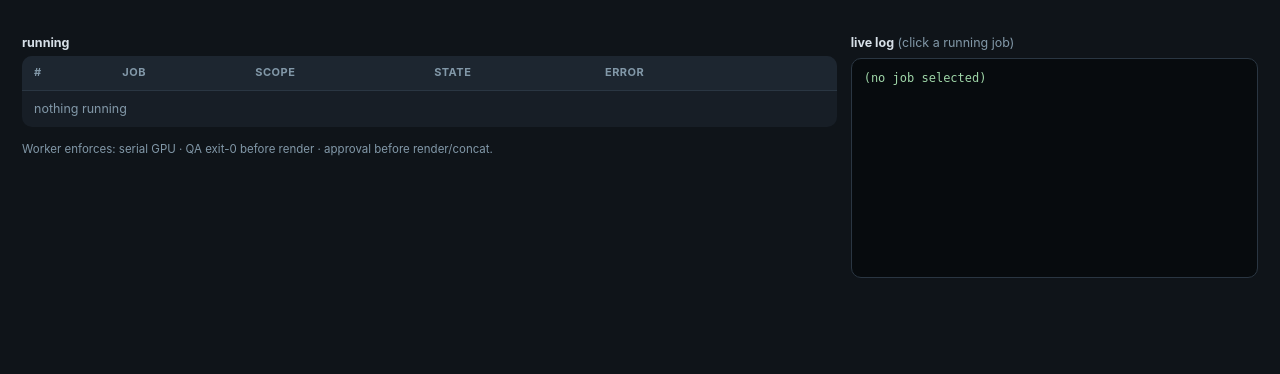
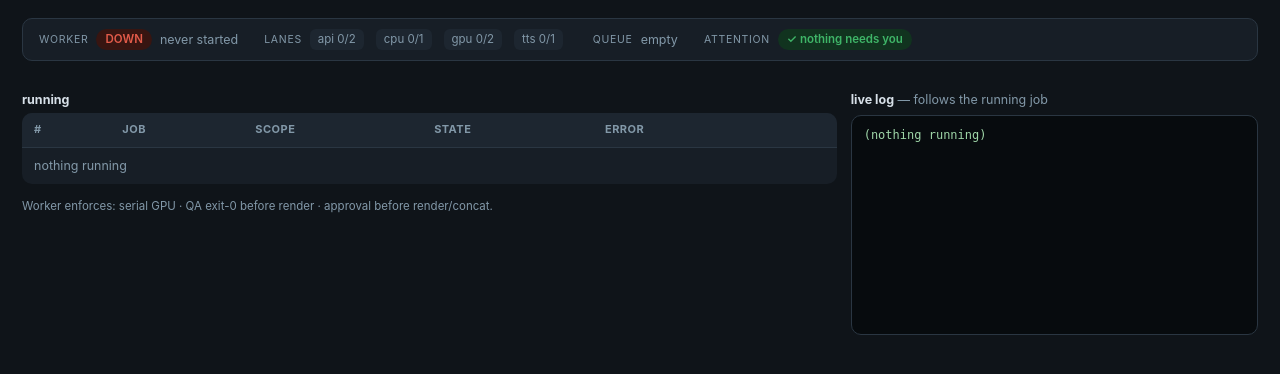
Before and after one commit to JidAiLabs/Manhwa, a FastAPI app: page / in a window 1280 px wide. Shown: the part 55-429 px from the top of the page. Run offline with FastAPI, Linux system fonts and the light colour scheme; data that the repository does not hold is empty.

Commit message:
feat(dashboard): make a stuck job LOOK stuck — health strip, row truth, requeue
The highest-value change in this series. A job whose child process had died
rendered identically to a healthy long-running one, so the only cure anyone
knew was restarting the whole worker. Now the three cases are distinct at a
glance and the broken one is a single click from fixed:

  RUNNING     purple, elapsed / ~estimate, progress bar (amber past estimate)
  CANCELLING  amber, "killing its process tree…"
  STUCK       red, "no process for 48:23 — its child is gone", [requeue]

New health strip on the queue page, on its OWN 5s poll so liveness stays
true even when nothing in the queue changes: worker alive/down with an AGE
(never a raw UTC stamp), per-lane busy/width, queue depth + oldest wait, and
an attention count that collapses to a green tick at zero.

The queue groups are now driven by EXPLICIT state sets. Deriving "finished"
as "not running and not queued" silently swallowed 'cancelling' — a job with
a live child — which is why pressing Cancel made a row vanish from the UI
while the process kept going.

The chapter page reads the SAME jobs.health() call, so it can never disagree
with the queue about whether a chapter's job is stuck; it also counts
'cancelling' as busy, since that chapter is still being written to.

The live log pane now follows the running job instead of saying "(no job
selected)" until clicked — a busy machine used to show no evidence it was
doing anything. Clicking a specific job's log pins it (otherwise the 3s poll
would overwrite the choice a moment after you made it), with a link to
resume following.

Verified in a browser against a seeded catalog: all three job states render
correctly, both range selects emit identical options, a 0-based series shows
episode 0 and a 1-based series shows no 0 at all, the estimate annotates
"1 need downloading first", and Requeue moves a dead job back to queued with
its pgid cleared and the STUCK badge gone.

Co-Authored-By: Claude Opus 4.8 (1M context) <noreply@anthropic.com>

```diff
--- a/studio/dashboard/app.py
+++ b/studio/dashboard/app.py
@@ -483,18 +483,33 @@ def create_app(db_path: str = "studio.db") -> FastAPI:
     @app.get("/", response_class=HTMLResponse)
     def queue_page(request: Request):
         c = con()
-        return page("queue.html", request, jobs=jobs.queue_view(c),
-                    series=_series_rows(c))
+        return page("queue.html", request, series=_series_rows(c),
+                    **_queue_ctx(c))
+
+    def _queue_ctx(c: sqlite3.Connection) -> Dict[str, Any]:
+        """Queue rows ANNOTATED with health, so a stuck job looks stuck.
+        Without this the UI cannot distinguish 'running for 40 minutes
+        because that is how long it takes' from 'running for 40 minutes
+        because its process died 38 minutes ago'."""
+        h = jobs.health(c)
+        stale = {s["id"]: s for s in h["stale"]}
+        overdue = {o["id"] for o in h["overdue"]}
+        rows = jobs.queue_view(c)
+        for j in rows:
+            j["is_stale"] = j["id"] in stale
+            j["is_overdue"] = j["id"] in overdue and j["id"] not in stale
+        return {"jobs": rows, "health": h}
 
     @app.get("/partials/queue", response_class=HTMLResponse)
     def queue_partial(request: Request):
-        c = con()
-        return page("partials/queue_table.html", request,
-                    jobs=jobs.queue_view(c))
+        return page("partials/queue_table.html", request, **_queue_ctx(con()))
 
-    @app.get("/partials/log/{job_id}", response_class=PlainTextResponse)
-    def log_partial(job_id: int):
-        c = con()
+    @app.get("/partials/health", response_class=HTMLResponse)
+    def health_strip(request: Request):
+        return page("partials/health_strip.html", request,
+                    health=jobs.health(con()))
+
+    def _log_tail(c: sqlite3.Connection, job_id: int) -> str:
         r = c.execute("SELECT log_path FROM job WHERE id=?",
                       (job_id,)).fetchone()
         if not r or not r[0]:
@@ -511,6 +526,24 @@ def create_app(db_path: str = "studio.db") -> FastAPI:
             size = f.tell()
             f.seek(max(0, size - 8192))
             return f.read().decode("utf-8", "replace")
+
+    @app.get("/partials/log/active", response_class=PlainTextResponse)
+    def log_active():
+        """The log of whatever is running right now. The pane used to say
+        '(no job selected)' until you clicked something — so the default view
+        of a busy machine showed no evidence it was doing anything."""
+        c = con()
+        r = c.execute(
+            "SELECT id FROM job WHERE type!='heartbeat' AND state IN "
+            "('running','cancelling') ORDER BY started_at DESC, id DESC "
+            "LIMIT 1").fetchone()
+        if not r:
+            return "(nothing running)"
+        return f"── job #{r[0]} ──\n" + _log_tail(c, r[0])
+
+    @app.get("/partials/log/{job_id}", response_class=PlainTextResponse)
+    def log_partial(job_id: int):
+        return _log_tail(con(), job_id)
 
     @app.get("/runs", response_class=HTMLResponse)
     def runs_page(request: Request):
@@ -589,11 +622,24 @@ def create_app(db_path: str = "studio.db") -> FastAPI:
         v_allowed, v_why = gates.voice_allowed(c, cid, ch["ep_dir"])
         # the chapter's live job, if any — approving a gate kicks off work the
         # operator could previously only find on the queue page or in the logs
+        # 'cancelling' included: its child is still running, so from this
+        # page's point of view the chapter IS busy. Leaving it out made a
+        # cancelled-but-not-yet-reaped chapter look idle while a process was
+        # still writing its manifests.
         aj = c.execute(
             "SELECT id, type, state FROM job WHERE chapter_id=? AND "
-            "state IN ('running','queued') ORDER BY id DESC LIMIT 1",
-            (cid,)).fetchone()
+            "state IN ('running','cancelling','queued') ORDER BY id DESC "
+            "LIMIT 1", (cid,)).fetchone()
         active_job = dict(zip(("id", "type", "state"), aj)) if aj else None
+        if active_job:
+            # the SAME stale/overdue verdict the queue page uses, from the
+            # same jobs.health() call — two pages computing "is it stuck"
+            # separately is how they end up disagreeing
+            _h = jobs.health(c)
+            active_job["is_stale"] = any(s["id"] == active_job["id"]
+                                         for s in _h["stale"])
+            active_job["is_overdue"] = any(o["id"] == active_job["id"]
+                                           for o in _h["overdue"])
         # full per-phase run history with timings — the stage_run rows always
         # had this; there was just no per-chapter view exposing it
         run_history = [dict(zip(("stage", "started_at", "dur", "ok"), r))
--- a/studio/dashboard/static/style.css
+++ b/studio/dashboard/static/style.css
@@ -70,3 +70,15 @@ tr.overdue td{background:#2a220c33}
   table{display:block;overflow-x:auto;white-space:nowrap}
   .cards{grid-template-columns:repeat(auto-fit,minmax(150px,1fr))}
 }
+
+/* --- health strip: is the factory alive right now? ----------------------- */
+.hstrip{display:flex;gap:26px;flex-wrap:wrap;align-items:center;
+  background:var(--panel);border:1px solid var(--line);border-radius:10px;
+  padding:10px 16px;margin-bottom:14px}
+.hitem{display:flex;gap:8px;align-items:center}
+.hitem .k{font-size:10.5px;text-transform:uppercase;letter-spacing:.7px;
+  color:var(--dim)}
+.lane{font-size:11.5px;color:var(--dim);background:var(--panel2);
+  border-radius:6px;padding:2px 8px;margin-right:4px}
+.lane.busy{color:var(--run);background:#221640}
+.bar > i{transition:width .4s ease}
--- a/studio/dashboard/templates/chapter.html
+++ b/studio/dashboard/templates/chapter.html
@@ -9,7 +9,11 @@
 <div class="t">{% if s.done and s.dur %}{{ fmt_eta(s.dur) }}{% elif s.done %}✓{% else %}~{{ fmt_eta(s.eta) }}{% endif %}</div>
 </div>{% endfor %}
 </div>
-{% if active_job %}<div class="row"><span class="b ok">⏳ {{ active_job.type }} job #{{ active_job.id }} is {{ active_job.state }} for this chapter — <a href="/" style="color:inherit">watch progress on the queue page</a></span></div>{% endif %}
+{% if active_job %}<div class="row">
+{% if active_job.is_stale %}<span class="b stale">🚨 {{ active_job.type }} job #{{ active_job.id }} is STUCK — its process is gone and it is holding this chapter. <a href="/" style="color:inherit;text-decoration:underline">requeue it on the queue page</a></span>
+{% elif active_job.state == 'cancelling' %}<span class="b cancel">⏹ {{ active_job.type }} job #{{ active_job.id }} is being cancelled — its process tree is still being killed</span>
+{% else %}<span class="b {{ 'warn' if active_job.is_overdue else 'ok' }}">⏳ {{ active_job.type }} job #{{ active_job.id }} is {{ active_job.state }} for this chapter{% if active_job.is_overdue %} and is over its estimate{% endif %} — <a href="/" style="color:inherit">watch progress on the queue page</a></span>{% endif %}
+</div>{% endif %}
 {% if run_history %}<details style="margin:.4em 0"><summary style="cursor:pointer;opacity:.7">run history — every phase with timings ({{ run_history|length }} runs)</summary>
 <table style="font-size:.85em;margin:.4em 0;border-collapse:collapse">
 <tr><th style="text-align:left;padding:0 .8em 0 0">phase</th><th style="text-align:left;padding:0 .8em 0 0">started (UTC)</th><th style="text-align:right;padding:0 .8em 0 0">took</th><th></th></tr>
--- /dev/null
+++ b/studio/dashboard/templates/partials/health_strip.html
@@ -0,0 +1,37 @@
+{# The one strip that answers "is the factory alive right now?" — refreshed on
+   its own timer so it stays true even when nothing else on the page changes.
+   Every value is an AGE with a verdict attached, never a raw UTC timestamp:
+   "alive 6s ago" is readable at a glance, "2026-07-21T13:04:11Z" is not. #}
+<div class="hstrip">
+  <div class="hitem">
+    <span class="k">worker</span>
+    {% if health.worker_down %}
+      <span class="b err">DOWN</span>
+      <span class="kv">{% if health.heartbeat_age_sec is none %}never started{% else %}no heartbeat for {{ fmt_eta(health.heartbeat_age_sec) }}{% endif %}</span>
+    {% else %}
+      <span class="b ok">alive</span>
+      <span class="kv">{{ health.heartbeat_age_sec }}s ago</span>
+    {% endif %}
+  </div>
+
+  <div class="hitem">
+    <span class="k">lanes</span>
+    {% for name, l in health.lanes | dictsort %}<span class="lane {{ 'busy' if l.busy else '' }}">{{ name }} {{ l.busy }}/{{ l.width }}</span>{% endfor %}
+  </div>
+
+  <div class="hitem">
+    <span class="k">queue</span>
+    {% if health.queued %}
+      <span class="kv"><b>{{ health.queued }}</b> waiting · oldest {{ fmt_eta(health.queued_oldest_sec) }}</span>
+    {% else %}<span class="kv">empty</span>{% endif %}
+  </div>
+
+  <div class="hitem">
+    <span class="k">attention</span>
+    {% if health.stale or health.overdue or health.failed_recent %}
+      {% if health.stale %}<span class="b stale">{{ health.stale|length }} STUCK</span>{% endif %}
+      {% if health.overdue %}<span class="b warn">{{ health.overdue|length }} overdue</span>{% endif %}
+      {% if health.failed_recent %}<span class="b err">{{ health.failed_recent }} failed today</span>{% endif %}
+    {% else %}<span class="b ok">✓ nothing needs you</span>{% endif %}
+  </div>
+</div>
--- a/studio/dashboard/templates/partials/queue_table.html
+++ b/studio/dashboard/templates/partials/queue_table.html
@@ -1,44 +1,85 @@
-{% set running = jobs | selectattr('state','equalto','running') | list %}
-{% set queued  = jobs | selectattr('state','equalto','queued')  | list %}
+{# Groups are driven by EXPLICIT state sets. Deriving "finished" as
+   "not running and not queued" silently swallowed 'cancelling' — a job with a
+   live child — so pressing Cancel made the row vanish from the UI entirely
+   while the process kept going. Every state must land in exactly one group. #}
+{% set live    = jobs | selectattr('state','in',['running','cancelling']) | list %}
+{% set queued  = jobs | selectattr('state','equalto','queued') | list %}
+{% set finished = jobs | selectattr('state','in',['done','failed','cancelled']) | list %}
+
+{% macro scope(j) -%}
+{% if j.chapter_id %}<a href="/chapter/{{ j.chapter_id }}" style="color:var(--acc)">{{ j.scope_name or ('ch#' ~ j.chapter_id|string) }}</a>
+{%- elif j.bundle_id %}bundle#{{ j.bundle_id }}
+{%- elif j.series_id %}{{ j.scope_name or ('series#' ~ j.series_id|string) }}
+{%- else %}—{% endif %}
+{%- endmacro %}
+
+{% macro logbtn(j) -%}
+{% if j.log_path %}<button class="ghost" hx-get="/partials/log/{{ j.id }}" hx-target="#log" hx-swap="innerHTML">log</button>{% endif %}
+{%- endmacro %}
+
 <div class="kv" style="margin-bottom:4px"><b>running</b></div>
 <table>
 <tr><th>#</th><th>job</th><th>scope</th><th>state</th><th>error</th><th></th></tr>
-{% for j in running %}
-<tr><td>{{ j.id }}</td><td>{{ j.type }}{% if j.payload.target %} → {{ j.payload.target }}{% endif %}</td>
-<td class="kv">{% if j.chapter_id %}<a href="/chapter/{{ j.chapter_id }}" style="color:var(--acc)">{{ j.scope_name or ('ch#' ~ j.chapter_id|string) }}</a>{% elif j.bundle_id %}bundle#{{ j.bundle_id }}{% elif j.series_id %}{{ j.scope_name or ('series#' ~ j.series_id|string) }}{% else %}—{% endif %}</td>
-<td><span class="b run">RUNNING</span><div class="kv" style="margin-top:2px">⏱ {{ fmt_eta(j.elapsed_sec) }}{% if j.est_total_sec %} / ~{{ fmt_eta(j.est_total_sec) }}{% endif %}</div></td>
+{% for j in live %}
+<tr class="{{ 'stale' if j.is_stale else ('overdue' if j.is_overdue else '') }}">
+<td>{{ j.id }}</td>
+<td>{{ j.type }}{% if j.payload.target %} → {{ j.payload.target }}{% endif %}</td>
+<td class="kv">{{ scope(j) }}</td>
+<td>
+  {% if j.is_stale %}
+    {# lease is old AND the process group is confirmed gone: nothing will
+       ever finish this job, and it holds its lane and chapter lease. #}
+    <span class="b stale">STUCK</span>
+    <div class="kv" style="margin-top:2px">no process for {{ fmt_eta(j.elapsed_sec) }} — its child is gone</div>
+  {% elif j.state == 'cancelling' %}
+    <span class="b cancel">CANCELLING</span>
+    <div class="kv" style="margin-top:2px">killing its process tree…</div>
+  {% else %}
+    <span class="b run">RUNNING</span>
+    <div class="kv" style="margin-top:2px">⏱ {{ fmt_eta(j.elapsed_sec) }}{% if j.est_total_sec %} / ~{{ fmt_eta(j.est_total_sec) }}{% endif %}{% if j.is_overdue %} · <span style="color:var(--warn)">over estimate</span>{% endif %}</div>
+    {% if j.est_total_sec %}
+    <div class="bar" style="min-width:120px;margin-top:3px"><i style="display:block;height:100%;width:{{ [100, (j.elapsed_sec * 100 / j.est_total_sec) | round | int] | min }}%;background:{{ 'var(--warn)' if j.is_overdue else 'var(--run)' }}"></i></div>
+    {% endif %}
+  {% endif %}
+</td>
 <td class="kv">{{ j.error or '' }}</td>
-<td><form class="inline" method="post" action="/jobs/{{ j.id }}/cancel" onsubmit="return confirm('Cancel this RUNNING job? It is killed and marked cancelled — no auto-retry.')"><button class="red">cancel</button></form>
-{% if j.log_path %}<button class="ghost" hx-get="/partials/log/{{ j.id }}" hx-target="#log" hx-swap="innerHTML">log</button>{% endif %}</td></tr>
+<td>
+  {% if j.is_stale %}
+  <form class="inline" method="post" action="/jobs/{{ j.id }}/requeue" onsubmit="return confirm('Requeue this job? Any leftover child process is killed first, then it goes back on the queue.')"><button class="green">requeue</button></form>
+  {% elif j.state == 'running' %}
+  <form class="inline" method="post" action="/jobs/{{ j.id }}/cancel" onsubmit="return confirm('Cancel this RUNNING job? It is killed and marked cancelled — no auto-retry.')"><button class="red">cancel</button></form>
+  {% endif %}
+  {{ logbtn(j) }}
+</td></tr>
 {% else %}<tr><td colspan="6" class="kv">nothing running</td></tr>{% endfor %}
 </table>
 
 {% if queued %}
 <div class="kv" style="margin:14px 0 4px"><b>queued</b> — {{ queued|length }} job{{ 's' if queued|length != 1 }} waiting</div>
 <table>
-<tr><th>#</th><th>job</th><th>scope</th><th></th></tr>
+<tr><th>#</th><th>job</th><th>scope</th><th>waiting</th><th></th></tr>
 {% for j in queued[:8] %}
 <tr><td>{{ j.id }}</td><td>{{ j.type }}{% if j.payload.target %} → {{ j.payload.target }}{% endif %}</td>
-<td class="kv">{% if j.chapter_id %}<a href="/chapter/{{ j.chapter_id }}" style="color:var(--acc)">{{ j.scope_name or ('ch#' ~ j.chapter_id|string) }}</a>{% elif j.bundle_id %}bundle#{{ j.bundle_id }}{% elif j.series_id %}{{ j.scope_name or ('series#' ~ j.series_id|string) }}{% else %}—{% endif %}</td>
+<td class="kv">{{ scope(j) }}</td>
+<td class="kv">{% if j.elapsed_sec %}{{ fmt_eta(j.elapsed_sec) }}{% endif %}</td>
 <td><form class="inline" method="post" action="/jobs/{{ j.id }}/up"><button class="ghost">↑</button></form>
 <form class="inline" method="post" action="/jobs/{{ j.id }}/cancel"><button class="red">cancel</button></form></td></tr>
 {% endfor %}
-{% if queued|length > 8 %}<tr><td colspan="4" class="kv">…and {{ queued|length - 8 }} more queued</td></tr>{% endif %}
+{% if queued|length > 8 %}<tr><td colspan="5" class="kv">…and {{ queued|length - 8 }} more queued</td></tr>{% endif %}
 </table>
 {% endif %}
 
-{% set finished = jobs | rejectattr('state','in',['running','queued']) | list %}
 {% if finished %}
 <div class="kv" style="margin:14px 0 4px"><b>finished</b> — recent runs (<a href="/runs" style="color:var(--acc)">full history</a>)</div>
 <table>
 <tr><th>#</th><th>job</th><th>scope</th><th>state</th><th>took</th><th>error</th><th></th></tr>
 {% for j in finished %}
 <tr><td>{{ j.id }}</td><td>{{ j.type }}{% if j.payload.target %} → {{ j.payload.target }}{% endif %}</td>
-<td class="kv">{% if j.chapter_id %}<a href="/chapter/{{ j.chapter_id }}" style="color:var(--acc)">{{ j.scope_name or ('ch#' ~ j.chapter_id|string) }}</a>{% elif j.bundle_id %}bundle#{{ j.bundle_id }}{% elif j.series_id %}{{ j.scope_name or ('series#' ~ j.series_id|string) }}{% else %}—{% endif %}</td>
-<td><span class="b {{ 'run' if j.state == 'done' else 'err' }}">{{ j.state | upper }}</span></td>
+<td class="kv">{{ scope(j) }}</td>
+<td><span class="b {% if j.state == 'done' %}ok{% elif j.state == 'cancelled' %}cancel{% else %}err{% endif %}">{{ j.state | upper }}</span></td>
 <td class="kv">{% if j.duration_sec is defined %}⏱ {{ fmt_eta(j.duration_sec) }}{% endif %}</td>
 <td class="kv">{{ (j.error or '')[:120] }}</td>
-<td>{% if j.log_path %}<button class="ghost" hx-get="/partials/log/{{ j.id }}" hx-target="#log" hx-swap="innerHTML">log</button>{% endif %}</td></tr>
+<td>{{ logbtn(j) }}</td></tr>
 {% endfor %}
 </table>
 {% endif %}
--- a/studio/dashboard/templates/queue.html
+++ b/studio/dashboard/templates/queue.html
@@ -1,4 +1,9 @@
 {% extends "base.html" %}{% set active='queue' %}{% block body %}
+{# Its OWN 5s poll, independent of the queue table: liveness must stay true
+   even when nothing in the queue itself changes. #}
+<div hx-get="/partials/health" hx-trigger="load, every 5s" hx-swap="innerHTML">
+{% include "partials/health_strip.html" ignore missing %}
+</div>
 <div class="cards">
 {% for s in series %}<div class="card"><div class="k">{{ s.title }}</div>
 <div class="v">{{ s.done }}/{{ s.total }}</div>
@@ -11,7 +16,30 @@
 </div>
 <div class="note">Worker enforces: serial GPU · QA exit-0 before render · approval before render/concat.</div>
 </div><div>
-<div class="kv" style="margin-bottom:6px"><b>live log</b> (click a running job)</div>
-<div class="log" id="log">(no job selected)</div>
+<div class="kv" style="margin-bottom:6px"><b>live log</b> — follows the running job
+  <a href="#" id="unpin" hidden onclick="followActive();return false" style="color:var(--acc)">↻ follow the running job again</a></div>
+<div class="log" id="log"
+     hx-get="/partials/log/active" hx-trigger="load, every 3s" hx-swap="innerHTML">(no job running)</div>
 </div></div>
+<script>
+// The pane follows whatever is running. Clicking a specific job's "log"
+// button PINS that job — otherwise the 3s poll would overwrite your choice a
+// moment after you made it. The link above un-pins.
+function followActive() {
+  var el = document.getElementById('log');
+  el.setAttribute('hx-get', '/partials/log/active');
+  el.setAttribute('hx-trigger', 'load, every 3s');
+  document.getElementById('unpin').hidden = true;
+  htmx.process(el);
+}
+document.body.addEventListener('click', function (e) {
+  var b = e.target.closest('[hx-target="#log"]');
+  if (!b) return;
+  var el = document.getElementById('log');
+  el.removeAttribute('hx-trigger');       // stop following
+  el.setAttribute('hx-get', b.getAttribute('hx-get'));
+  document.getElementById('unpin').hidden = false;
+  htmx.process(el);
+});
+</script>
 {% endblock %}
```
Also changed, not shown: tests/dashboard/test_app.py (+78 -0 lines).
